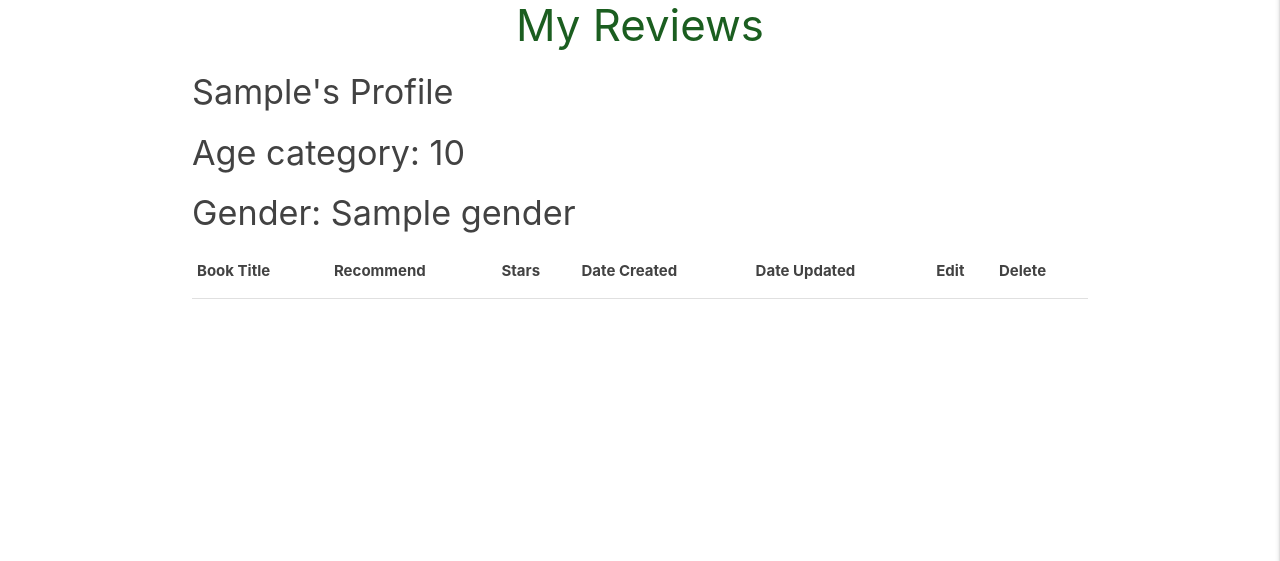
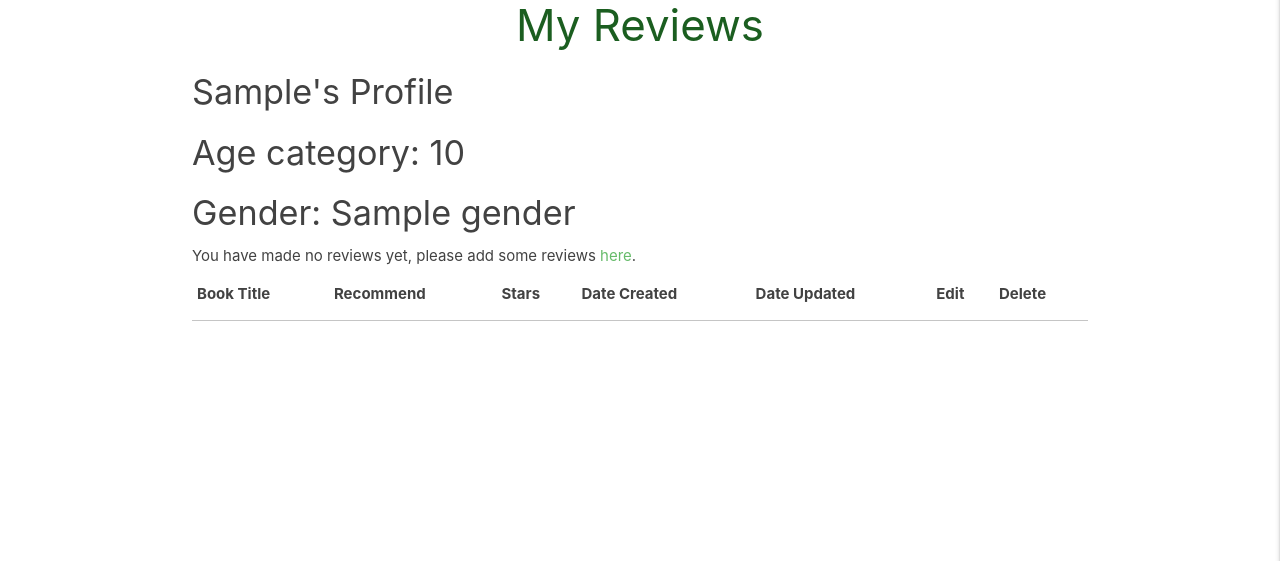
Before and after one commit to mayasharma2110/Bookworm, a Flask app: page /profile/admin in a window 1280 px wide. Shown: the part 96-657 px from the top of the page. Run offline with Flask 2, Linux system fonts and the light colour scheme; the visitor is signed in with stand-in values (Sample User, id 1); a database or web service that is not in the repository returns one stand-in record (values such as "Sample title"); lists and menus that the app fills with data are empty; some libraries are stand-ins or nearby versions.

Commit message:
Prompt users to add a review from profile page if none have been made yet.

```diff
--- a/templates/profile.html
+++ b/templates/profile.html
@@ -55,7 +55,11 @@
             </div>
         </td>
       </tr>
+      {% else %}
+      <tr>You have made no reviews yet, please add some reviews <a href="{{ url_for('add_review') }}" class="green-text text-lighten-1">here</a>.</tr>
       {% endfor %}
+      <!-- if made no reviews add text and show link to add some reviews -->
+
     </tbody>
   </table>
 
```
Also changed, not shown: README.md.
